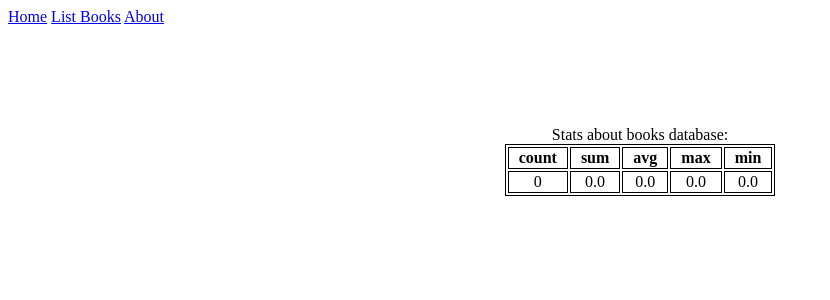
After one commit to iMD10/CS471-Lab, a Django app: page /books/lab8/task5 in a window 1280 px wide. The commit adds this page. Shown: the top 300 px of the page, without its empty margins (0-830 px from the left). Run offline with Django 5.2, Linux system fonts and the light colour scheme; data that the repository does not hold is empty.

Commit message:
Lab 8:  Q

```diff
--- a/apps/bookmodule/urls.py
+++ b/apps/bookmodule/urls.py
@@ -13,6 +13,18 @@ urlpatterns = [
  path('search', views.search, name='books.search'),
  path('simple/query', views.simple_query,name="books.simple_query"),
  path('complex/query', views.complex_query,name="books.simple_query"),
+ path('lab8/task1', views.task1, name='books.lab8.task1'),
+ path('lab8/task2', views.task2 , name='books.lab8.task2'),
+ path('lab8/task3', views.task3 , name='books.lab8.task3'),
+ path('lab8/task4', views.task4 , name='books.lab8.task4'),
+ path('lab8/task5', views.task5 , name='books.lab8.task5'),
+  path('lab8/task7', views.task7 , name='books.lab8.task7'),
+
+
+
+
+
+
 
 
 ]
--- a/apps/bookmodule/views.py
+++ b/apps/bookmodule/views.py
@@ -1,5 +1,6 @@
 from django.shortcuts import render
-from .models import Book
+from .models import Book, Student
+from django.db.models import Q, Sum, Max, Min, Count, Avg
 
 # def index(request):
 #   name = request.GET.get("name") or "world!"
@@ -67,9 +68,9 @@ def __getBooksList():
   return [book1, book2, book3]
 
 
-def simple_query(requset):
+def simple_query(request):
   myBooks = Book.objects.filter(title__icontains='and')
-  return render(requset, 'bookmodule/bookList.html', {'books':myBooks})
+  return render(request, 'bookmodule/bookList.html', {'books':myBooks})
 
 def complex_query(request):
   mybooks = Book.objects.filter(author__isnull=False).filter(title__icontains='and').filter(edition__gte = 1).exclude(price__lte = 50)[:10]
@@ -77,3 +78,39 @@ def complex_query(request):
    return render(request, 'bookmodule/bookList.html', {'books': mybooks})
   else:
    return render(request, 'bookmodule/index.html')
+
+
+def task1(request):
+  books = Book.objects.filter(Q(price__lte=80))
+  return render(request, 'bookmodule/bookList.html', {'books':books})
+
+def task2(request):
+  books = Book.objects.filter(Q(edition__gt=2) & (Q(author__contains='qu') | Q(title__contains='qu')))
+
+  return render(request, 'bookmodule/bookList.html', {'books':books})
+
+def task3(request):
+  books = Book.objects.filter(~Q(edition__gt=3) & (~Q(author__contains='qu') | ~Q(title__contains='qu')))
+
+  return render(request, 'bookmodule/bookList.html', {'books':books})
+
+def task4(request):
+  books = Book.objects.filter().order_by('title')
+
+  return render(request, 'bookmodule/bookList.html', {'books':books})
+
+def task5(request):
+  sum = Sum('price', default= 0)
+  average = Avg('price', default=0)
+  max = Max('price', default=0)
+  min = Min('price', default=0)
+
+  info = Book.objects.aggregate(Count('title'),sum,average,max,min)
+
+  return render(request, 'bookmodule/bookStat.html', {'info':info})
+
+def task7(request):
+
+  info = Student.objects.values('address__city').annotate(count = Count('id'))
+
+  return render(request, 'bookmodule/studnets.html', {'info':info})
--- a/apps/template/bookmodule/bookList.html
+++ b/apps/template/bookmodule/bookList.html
@@ -31,11 +31,11 @@ table {
 <table>
   <caption>Book results:</caption>
   <tr>
-    <th> ID </th> <th> Title </th> <th> Author </th> <th> Price </th>
+    <th> ID </th> <th> Title </th> <th> Author </th> <th> Price </th> <th> Edition </th>
   </tr>
   {% for item in books %}
   <tr>
-    <td>{{item.id}}</td><td>{{item.title}}</td><td>{{item.author}}</td><td>{{item.price}}</td>
+    <td>{{item.id}}</td><td>{{item.title}}</td><td>{{item.author}}</td><td>{{item.price}}</td><td>{{item.edition}}</td>
   </tr>
   {% endfor %}
 </table>
--- /dev/null
+++ b/apps/template/bookmodule/bookStat.html
@@ -0,0 +1,39 @@
+{% extends "layouts/base.html" %}
+{% load static %}
+{% block title %} Book Stats Page {% endblock title %}
+{% block stylesheets %}
+  <style>
+
+table, th,td {
+border: 1px solid black;
+}
+td,th {
+  text-align: center;
+  padding-left: 10px;
+  padding-right: 10px;
+}
+
+table {
+  margin-left: auto;
+  margin-right: auto;
+  margin-top: 100px;
+}
+  </style>
+{% endblock stylesheets %}
+{% block content %}
+
+
+<table>
+  <caption>Stats about books database:</caption>
+  <tr>
+    <th> count </th> <th> sum </th> <th> avg </th> <th> max </th> <th> min </th>
+  </tr>
+
+  <tr>
+    <td>{{info.title__count}}</td><td>{{info.price__sum}}</td><td>{{info.price__avg}}</td><td>{{info.price__max}}</td><td>{{info.price__min}}</td>
+
+  </tr>
+
+</table>
+
+{% endblock content %}
```
Also changed, not shown: apps/bookmodule/models.py (+8 -0 lines), apps/template/bookmodule/studnets.html (added, +39 -0 lines).
